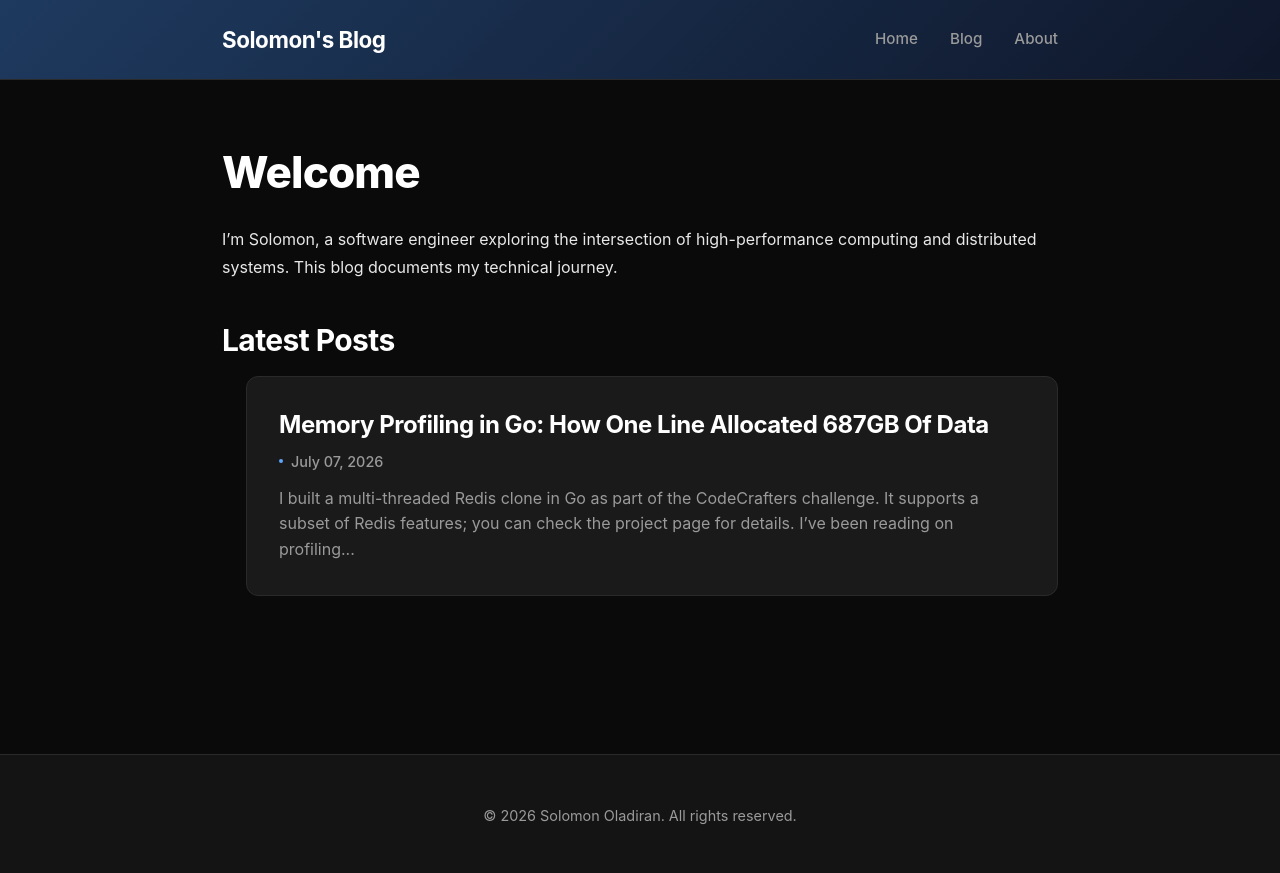
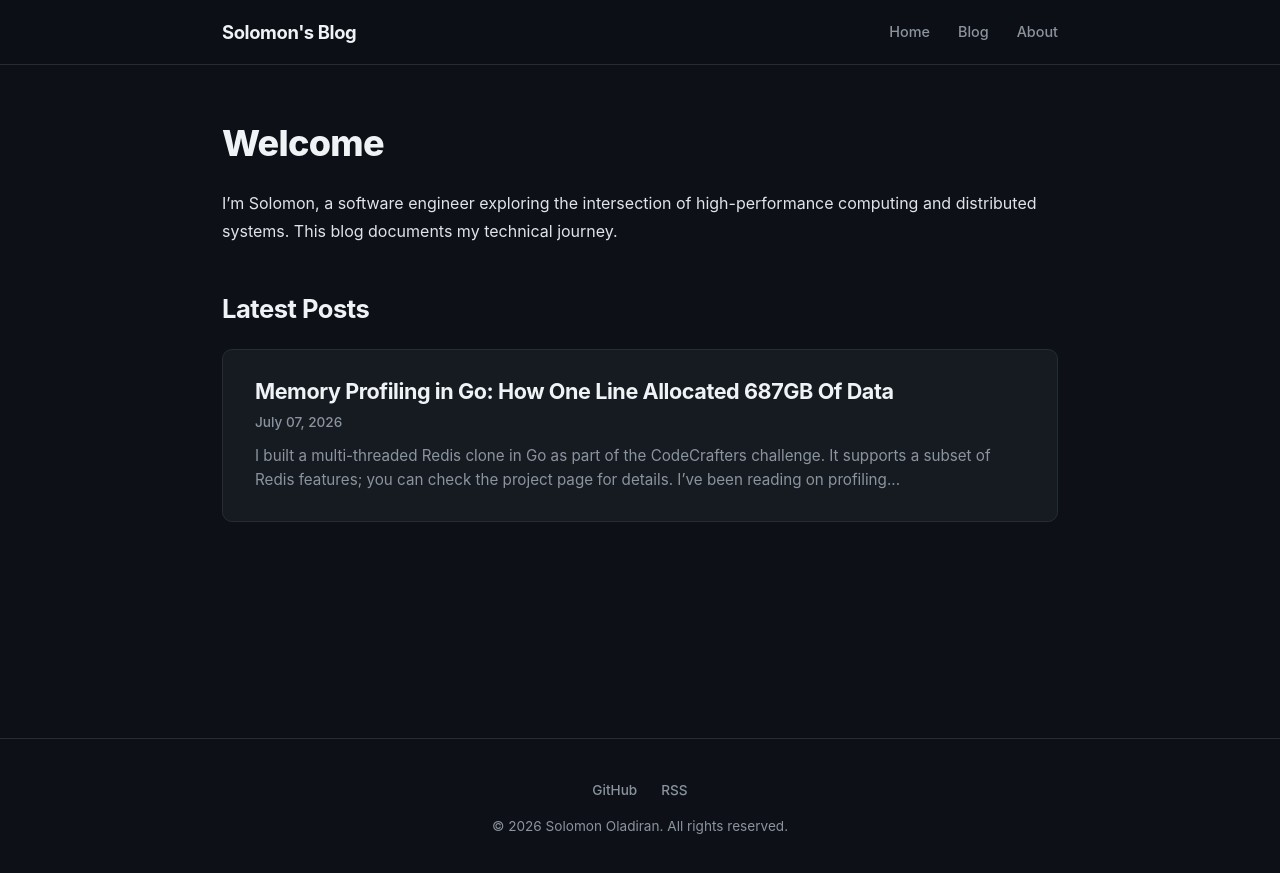
Before and after one commit to solomon-os/solomon-os.github.io, a Jekyll site: the page built from index.md, in a window 1280 px wide. Shown: the top 873 px of the page. Built offline with Jekyll 4.4.1, drawn with Linux system fonts in a browser that asks for light colours.

Commit message:
redesign pass: typography, header, post page, navigation, footer

```diff
--- a/_layouts/default.html
+++ b/_layouts/default.html
@@ -26,6 +26,10 @@
   </main>
 
   <footer class="site-footer">
+    <div class="footer-links">
+      <a href="https://github.com/solomon-os">GitHub</a>
+      <a href="{{ '/feed.xml' | relative_url }}">RSS</a>
+    </div>
     <p>&copy; {{ site.time | date: '%Y' }} {{ site.author }}. All rights reserved.</p>
   </footer>
 </body>
--- a/assets/css/style.css
+++ b/assets/css/style.css
@@ -1,16 +1,23 @@
-/* Modern Dark Theme CSS */
+/* ============================================
+   Solomon's Blog — dark theme
+   ============================================ */
 :root {
-  --bg-color: #0a0a0a;
-  --bg-secondary: #141414;
-  --bg-card: #1a1a1a;
-  --text-color: #e8e8e8;
-  --text-muted: #9a9a9a;
-  --accent-color: #ffffff;
+  --bg-color: #0d1117;
+  --bg-secondary: #161b22;
+  --bg-card: #161b22;
+  --text-color: #dfe4ea;
+  --text-muted: #8b949e;
+  --accent-color: #f0f3f6;
   --link-color: #60a5fa;
   --link-hover: #93c5fd;
-  --border-color: #2a2a2a;
-  --gradient-start: #1e3a5f;
-  --gradient-end: #0f172a;
+  --border-color: #262c36;
+  --code-bg: #11151c;
+  --font-sans: -apple-system, BlinkMacSystemFont, 'Segoe UI', Roboto,
+               'Helvetica Neue', Arial, sans-serif;
+  --font-serif: 'Charter', 'Iowan Old Style', 'Palatino Linotype',
+                Georgia, serif;
+  --font-mono: ui-monospace, 'SF Mono', 'Fira Code', Monaco,
+               'Cascadia Code', 'Courier New', monospace;
 }
 
 * {
@@ -25,41 +32,43 @@ html {
 }
 
 body {
-  font-family: -apple-system, BlinkMacSystemFont, 'Segoe UI', Roboto, 'Helvetica Neue', Arial, sans-serif;
+  font-family: var(--font-sans);
   background-color: var(--bg-color);
   color: var(--text-color);
-  line-height: 1.75;
+  line-height: 1.7;
   min-height: 100vh;
   display: flex;
   flex-direction: column;
+  -webkit-font-smoothing: antialiased;
 }
 
-/* Selection styling */
 ::selection {
   background: var(--link-color);
   color: var(--bg-color);
 }
 
-/* Links */
 a {
   color: var(--link-color);
   text-decoration: none;
-  transition: all 0.2s ease;
+  transition: color 0.15s ease;
 }
 
 a:hover {
   color: var(--link-hover);
 }
 
-/* Header */
+/* ============================================
+   Header
+   ============================================ */
 .site-header {
-  background: linear-gradient(135deg, var(--gradient-start) 0%, var(--gradient-end) 100%);
+  background: rgba(13, 17, 23, 0.85);
+  backdrop-filter: blur(12px);
+  -webkit-backdrop-filter: blur(12px);
   border-bottom: 1px solid var(--border-color);
-  padding: 1.25rem 0;
+  padding: 1rem 0;
   position: sticky;
   top: 0;
   z-index: 100;
-  backdrop-filter: blur(10px);
 }
 
 .nav-container {
@@ -72,83 +81,90 @@ a:hover {
 }
 
 .site-title {
-  font-size: 1.4rem;
+  font-size: 1.15rem;
   font-weight: 700;
   color: var(--accent-color);
   letter-spacing: -0.02em;
 }
 
+.site-title:hover {
+  color: var(--link-color);
+}
+
 .nav-links {
   display: flex;
-  gap: 2rem;
+  gap: 1.75rem;
 }
 
 .nav-links a {
   color: var(--text-muted);
   font-weight: 500;
-  font-size: 0.95rem;
-  position: relative;
+  font-size: 0.9rem;
   padding: 0.25rem 0;
-}
-
-.nav-links a::after {
-  content: '';
-  position: absolute;
-  bottom: 0;
-  left: 0;
-  width: 0;
-  height: 2px;
-  background: var(--link-color);
-  transition: width 0.3s ease;
 }
 
 .nav-links a:hover {
   color: var(--accent-color);
 }
 
-.nav-links a:hover::after {
-  width: 100%;
-}
-
-/* Main Content */
+/* ============================================
+   Layout
+   ============================================ */
 .main-content {
   max-width: 900px;
   margin: 0 auto;
-  padding: 4rem 2rem;
+  padding: 3.5rem 2rem 4rem;
   flex: 1;
   width: 100%;
+  animation: fadeIn 0.4s ease-out;
 }
 
-/* Typography */
+@keyframes fadeIn {
+  from { opacity: 0; transform: translateY(8px); }
+  to { opacity: 1; transform: translateY(0); }
+}
+
+/* ============================================
+   Typography
+   ============================================ */
 h1, h2, h3, h4, h5, h6 {
   color: var(--accent-color);
+  line-height: 1.25;
+  letter-spacing: -0.02em;
   margin-bottom: 1rem;
-  line-height: 1.3;
-  letter-spacing: -0.02em;
+  scroll-margin-top: 5rem; /* anchors don't hide under sticky header */
 }
 
 h1 {
-  font-size: 2.75rem;
+  font-size: 2.25rem;
   font-weight: 800;
   margin-bottom: 1.5rem;
 }
 
 h2 {
-  font-size: 1.875rem;
+  font-size: 1.6rem;
   font-weight: 700;
-  margin-top: 2.5rem;
+  margin-top: 3rem;
 }
 
 h3 {
-  font-size: 1.375rem;
+  font-size: 1.25rem;
   font-weight: 600;
+  margin-top: 2rem;
 }
 
 p {
-  margin-bottom: 1.5rem;
+  margin-bottom: 1.4rem;
 }
 
-/* Post Styles */
+/* ============================================
+   Post page
+   ============================================ */
+.post {
+  max-width: 720px;
+  margin: 0 auto;
+}
+
 .post-header {
   margin-bottom: 3rem;
   padding-bottom: 2rem;
@@ -156,17 +172,63 @@ p {
 }
 
 .post-title {
-  margin-bottom: 0.75rem;
+  margin-bottom: 1rem;
+  font-size: 2.4rem;
 }
 
 .post-meta {
   color: var(--text-muted);
   font-size: 0.9rem;
   font-weight: 500;
+  margin-bottom: 0;
+  display: flex;
+  align-items: center;
+  gap: 0.5rem;
 }
 
+.meta-sep {
+  color: var(--border-color);
+}
+
+.post-tags {
+  display: flex;
+  flex-wrap: wrap;
+  gap: 0.5rem;
+  margin-top: 1rem;
+}
+
+.tag {
+  font-size: 0.75rem;
+  font-weight: 500;
+  color: var(--text-muted);
+  background: var(--bg-secondary);
+  border: 1px solid var(--border-color);
+  border-radius: 999px;
+  padding: 0.15rem 0.75rem;
+}
+
+/* body text in a serif for long-form reading */
 .post-content {
-  font-size: 1.125rem;
+  font-family: var(--font-serif);
+  font-size: 1.15rem;
+  line-height: 1.8;
+}
+
+.post-content h1,
+.post-content h2,
+.post-content h3,
+.post-content h4 {
+  font-family: var(--font-sans);
+}
+
+.post-content a {
+  text-decoration: underline;
+  text-decoration-color: rgba(96, 165, 250, 0.4);
+  text-underline-offset: 3px;
+}
+
+.post-content a:hover {
+  text-decoration-color: var(--link-hover);
 }
 
 .post-content img {
@@ -174,34 +236,73 @@ p {
   height: auto;
   border-radius: 8px;
   margin: 2rem 0;
+  border: 1px solid var(--border-color);
 }
 
-/* Post List - Card Style */
+.post-content strong {
+  color: var(--accent-color);
+}
+
+/* prev / next navigation */
+.post-nav {
+  display: flex;
+  justify-content: space-between;
+  gap: 1rem;
+  margin-top: 4rem;
+  padding-top: 2rem;
+  border-top: 1px solid var(--border-color);
+}
+
+.post-nav-item {
+  display: flex;
+  flex-direction: column;
+  gap: 0.25rem;
+  max-width: 48%;
+}
+
+.post-nav-item.next {
+  text-align: right;
+  margin-left: auto;
+}
+
+.post-nav-label {
+  font-size: 0.8rem;
+  color: var(--text-muted);
+  font-weight: 500;
+}
+
+.post-nav-title {
+  font-size: 0.95rem;
+  font-weight: 600;
+}
+
+/* ============================================
+   Post list (home + blog index)
+   ============================================ */
 .post-list {
   list-style: none;
   display: flex;
   flex-direction: column;
-  gap: 1.5rem;
+  gap: 1.25rem;
+  margin: 1.5rem 0 0;
 }
 
 .post-list li {
   background: var(--bg-card);
   border: 1px solid var(--border-color);
-  border-radius: 12px;
-  padding: 2rem;
-  transition: all 0.3s ease;
+  border-radius: 10px;
+  padding: 1.75rem 2rem;
+  transition: border-color 0.2s ease, transform 0.2s ease;
 }
 
 .post-list li:hover {
   border-color: var(--link-color);
   transform: translateY(-2px);
-  box-shadow: 0 8px 30px rgba(96, 165, 250, 0.1);
 }
 
 .post-list h2 {
-  font-size: 1.5rem;
-  margin-bottom: 0.5rem;
-  margin-top: 0;
+  font-size: 1.35rem;
+  margin: 0 0 0.4rem;
 }
 
 .post-list h2 a {
@@ -213,159 +314,91 @@ p {
 }
 
 .post-list .post-meta {
-  margin-bottom: 0.75rem;
-  display: flex;
-  align-items: center;
-  gap: 0.5rem;
-}
-
-.post-list .post-meta::before {
-  content: '';
-  width: 4px;
-  height: 4px;
-  background: var(--link-color);
-  border-radius: 50%;
+  margin-bottom: 0.6rem;
+  font-size: 0.85rem;
 }
 
 .post-excerpt {
   color: var(--text-muted);
   line-height: 1.6;
   margin-bottom: 0;
+  font-size: 0.95rem;
 }
 
-/* Code Blocks */
+/* ============================================
+   Code
+   ============================================ */
 code {
-  font-family: 'SF Mono', 'Fira Code', Monaco, 'Courier New', monospace;
+  font-family: var(--font-mono);
   background-color: var(--bg-secondary);
-  padding: 0.25rem 0.5rem;
+  padding: 0.15rem 0.4rem;
   border-radius: 4px;
-  font-size: 0.875em;
+  font-size: 0.85em;
   border: 1px solid var(--border-color);
 }
 
 pre {
-  background-color: var(--bg-secondary);
-  padding: 1.5rem;
-  border-radius: 8px;
+  background-color: var(--code-bg);
+  padding: 1.25rem 1.5rem;
+  border-radius: 10px;
   overflow-x: auto;
-  margin: 1.5rem 0;
+  margin: 1.75rem 0;
   border: 1px solid var(--border-color);
+  line-height: 1.6;
 }
 
 pre code {
   padding: 0;
   background: none;
   border: none;
-  font-size: 0.9em;
-  line-height: 1.6;
+  font-size: 0.85rem;
 }
 
-/* Blockquote */
-blockquote {
-  border-left: 3px solid var(--link-color);
-  padding: 1rem 1.5rem;
-  margin: 2rem 0;
-  background: var(--bg-secondary);
-  border-radius: 0 8px 8px 0;
-  color: var(--text-muted);
-  font-style: italic;
+/* language label on fenced blocks */
+div[class*="language-"] {
+  position: relative;
 }
 
-blockquote p:last-child {
-  margin-bottom: 0;
+div[class*="language-"]::before {
+  position: absolute;
+  top: 0.5rem;
+  right: 0.9rem;
+  font-family: var(--font-mono);
+  font-size: 0.7rem;
+  color: var(--text-muted);
+  text-transform: uppercase;
+  letter-spacing: 0.08em;
+  pointer-events: none;
 }
 
-/* Lists */
-ul, ol {
-  margin: 1rem 0 1.5rem 1.5rem;
+div.language-go::before   { content: "go"; }
+div.language-bash::before { content: "sh"; }
+div.language-sh::before   { content: "sh"; }
+div.language-json::before { content: "json"; }
+div.language-yaml::before { content: "yaml"; }
+div.language-sql::before  { content: "sql"; }
+div.language-js::before,
+div.language-javascript::before { content: "js"; }
+div.language-python::before { content: "py"; }
+div.language-c::before    { content: "c"; }
+div.language-cpp::before  { content: "c++"; }
+div.language-rust::before { content: "rust"; }
+
+pre::-webkit-scrollbar {
+  height: 8px;
 }
 
-li {
-  margin-bottom: 0.5rem;
+pre::-webkit-scrollbar-thumb {
+  background: var(--border-color);
+  border-radius: 4px;
 }
 
-/* Horizontal Rule */
-hr {
-  border: none;
-  height: 1px;
-  background: var(--border-color);
-  margin: 3rem 0;
-}
-
-/* Footer */
-.site-footer {
-  border-top: 1px solid var(--border-color);
-  padding: 3rem 0;
-  text-align: center;
-  color: var(--text-muted);
-  background: var(--bg-secondary);
-  font-size: 0.9rem;
-}
-
-.site-footer a {
-  color: var(--text-muted);
-}
-
-.site-footer a:hover {
-  color: var(--link-color);
-}
-
-/* Responsive */
-@media (max-width: 768px) {
-  h1 { font-size: 2rem; }
-  h2 { font-size: 1.5rem; }
-
-  .main-content {
-    padding: 2.5rem 1.25rem;
-  }
-
-  .nav-container {
-    padding: 0 1.25rem;
-  }
-
-  .post-list li {
-    padding: 1.5rem;
-  }
-}
-
-@media (max-width: 480px) {
-  .nav-container {
-    flex-direction: column;
-    gap: 1rem;
-  }
-
-  .nav-links {
-    gap: 1.25rem;
-  }
-
-  h1 { font-size: 1.75rem; }
-
-  .post-list li {
-    padding: 1.25rem;
-    border-radius: 8px;
-  }
-}
-
-/* Animations */
-@keyframes fadeIn {
-  from { opacity: 0; transform: translateY(10px); }
-  to { opacity: 1; transform: translateY(0); }
-}
-
-.main-content {
-  animation: fadeIn 0.5s ease-out;
-}
-
-/* Focus styles for accessibility */
-a:focus-visible,
-button:focus-visible {
-  outline: 2px solid var(--link-color);
-  outline-offset: 2px;
+pre::-webkit-scrollbar-thumb:hover {
+  background: var(--text-muted);
 }
 
 /* ============================================
-   Syntax Highlighting (Rouge)
-   Palette tuned to the site's dark theme
+   Syntax highlighting (Rouge)
    ============================================ */
 .highlight .c, .highlight .c1, .highlight .cm, .highlight .cs,
 .highlight .cd { color: #7f848e; font-style: italic; }           /* comments */
@@ -389,7 +422,7 @@ button:focus-visible {
 .highlight .o, .highlight .ow { color: #c678dd; }                /* operators */
 .highlight .p, .highlight .pi { color: #abb2bf; }                /* punctuation */
 .highlight .gp { color: #7f848e; user-select: none; }            /* shell prompt */
-.highlight .go { color: #9a9a9a; }                               /* shell output */
+.highlight .go { color: #8b949e; }                               /* shell output */
 .highlight .gd { color: #e06c75; background: rgba(224,108,117,.1); } /* diff del */
 .highlight .gi { color: #98c379; background: rgba(152,195,121,.1); } /* diff add */
 .highlight .gh, .highlight .gu { color: #61afef; font-weight: 600; }
@@ -403,7 +436,8 @@ button:focus-visible {
   width: 100%;
   border-collapse: collapse;
   margin: 2rem 0;
-  font-size: 0.9rem;
+  font-size: 0.85rem;
+  font-family: var(--font-sans);
   display: block;
   overflow-x: auto;                 /* wide tables scroll, page doesn't */
   border: 1px solid var(--border-color);
@@ -433,29 +467,128 @@ button:focus-visible {
   background: var(--bg-secondary);
 }
 
-/* numbers in tables read better in a monospace font */
 .post-content td:not(:first-child) {
-  font-family: 'SF Mono', 'Fira Code', Monaco, 'Courier New', monospace;
+  font-family: var(--font-mono);
+  font-size: 0.8rem;
+}
+
+/* ============================================
+   Misc content
+   ============================================ */
+blockquote {
+  border-left: 3px solid var(--link-color);
+  padding: 0.75rem 1.5rem;
+  margin: 2rem 0;
+  background: var(--bg-secondary);
+  border-radius: 0 8px 8px 0;
+  color: var(--text-muted);
+}
+
+blockquote p:last-child {
+  margin-bottom: 0;
+}
+
+ul, ol {
+  margin: 1rem 0 1.5rem 1.5rem;
+}
+
+li {
+  margin-bottom: 0.5rem;
+}
+
+hr {
+  border: none;
+  height: 1px;
+  background: var(--border-color);
+  margin: 3rem 0;
+}
+
+/* ============================================
+   Footer
+   ============================================ */
+.site-footer {
+  border-top: 1px solid var(--border-color);
+  padding: 2.5rem 0;
+  text-align: center;
+  color: var(--text-muted);
   font-size: 0.85rem;
 }
 
-/* ============================================
-   Reading polish
-   ============================================ */
-.post {
-  max-width: 740px;               /* comfortable prose measure */
-  margin: 0 auto;
+.footer-links {
+  display: flex;
+  justify-content: center;
+  gap: 1.5rem;
+  margin-bottom: 0.75rem;
 }
 
-pre::-webkit-scrollbar {
-  height: 8px;
+.site-footer a {
+  color: var(--text-muted);
+  font-weight: 500;
 }
 
-pre::-webkit-scrollbar-thumb {
-  background: var(--border-color);
-  border-radius: 4px;
+.site-footer a:hover {
+  color: var(--link-color);
 }
 
-pre::-webkit-scrollbar-thumb:hover {
-  background: var(--text-muted);
+/* ============================================
+   Responsive
+   ============================================ */
+@media (max-width: 768px) {
+  h1 { font-size: 1.85rem; }
+  h2 { font-size: 1.4rem; }
+  .post-title { font-size: 1.85rem; }
+
+  .main-content {
+    padding: 2.5rem 1.25rem;
+  }
+
+  .nav-container {
+    padding: 0 1.25rem;
+  }
+
+  .post-list li {
+    padding: 1.5rem;
+  }
+
+  .post-content {
+    font-size: 1.05rem;
+  }
 }
+
+@media (max-width: 480px) {
+  .nav-container {
+    flex-direction: column;
+    gap: 0.75rem;
+  }
+
+  .nav-links {
+    gap: 1.25rem;
+  }
+
+  h1 { font-size: 1.6rem; }
+
+  .post-list li {
+    padding: 1.25rem;
+    border-radius: 8px;
+  }
+
+  .post-nav {
+    flex-direction: column;
+  }
+
+  .post-nav-item,
+  .post-nav-item.next {
+    max-width: 100%;
+    text-align: left;
+    margin-left: 0;
+  }
+}
+
+/* ============================================
+   Accessibility
+   ============================================ */
+a:focus-visible,
+button:focus-visible {
+  outline: 2px solid var(--link-color);
+  outline-offset: 2px;
+}
```
Also changed, not shown: _layouts/post.html (+23 -0 lines).
